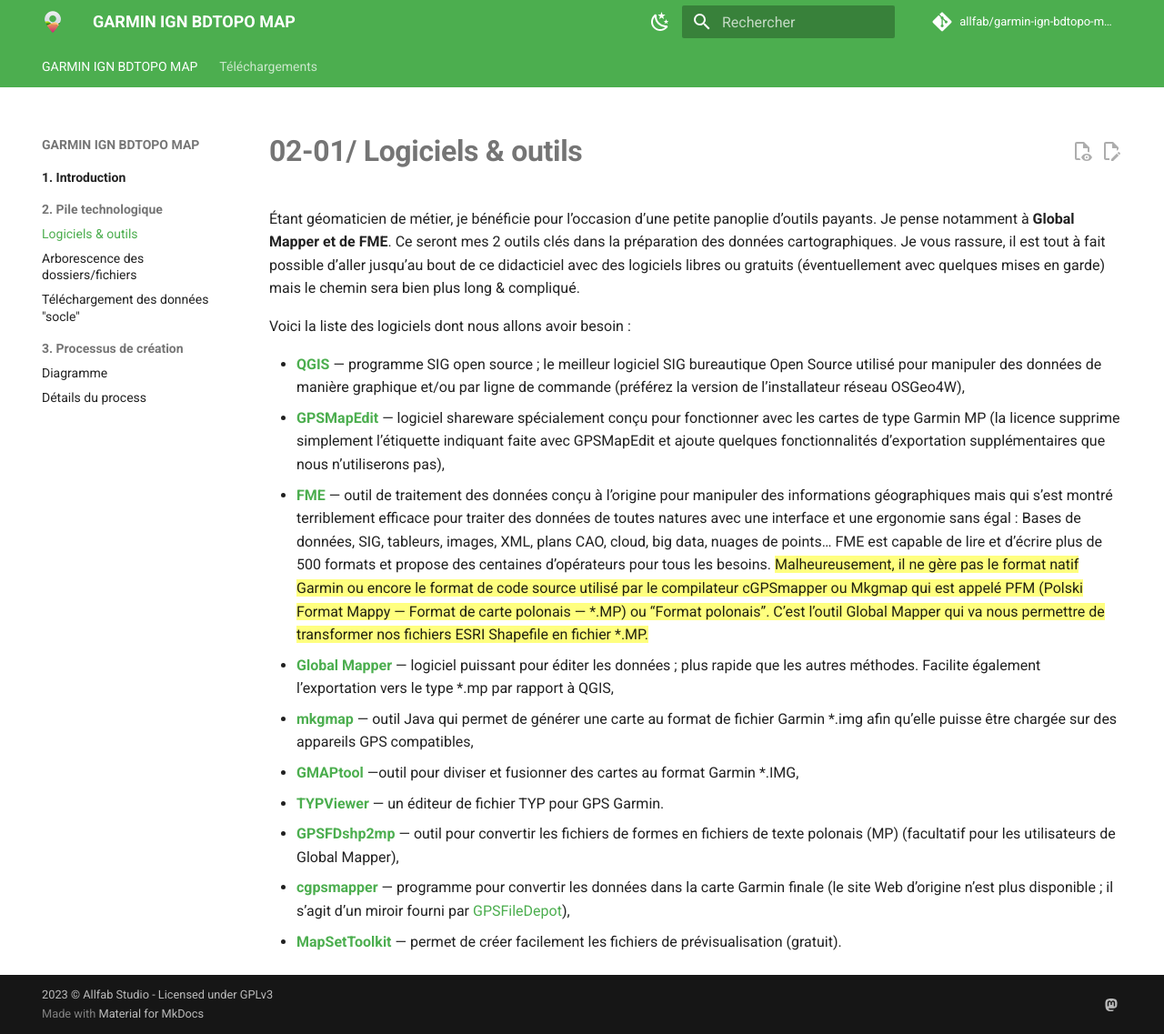
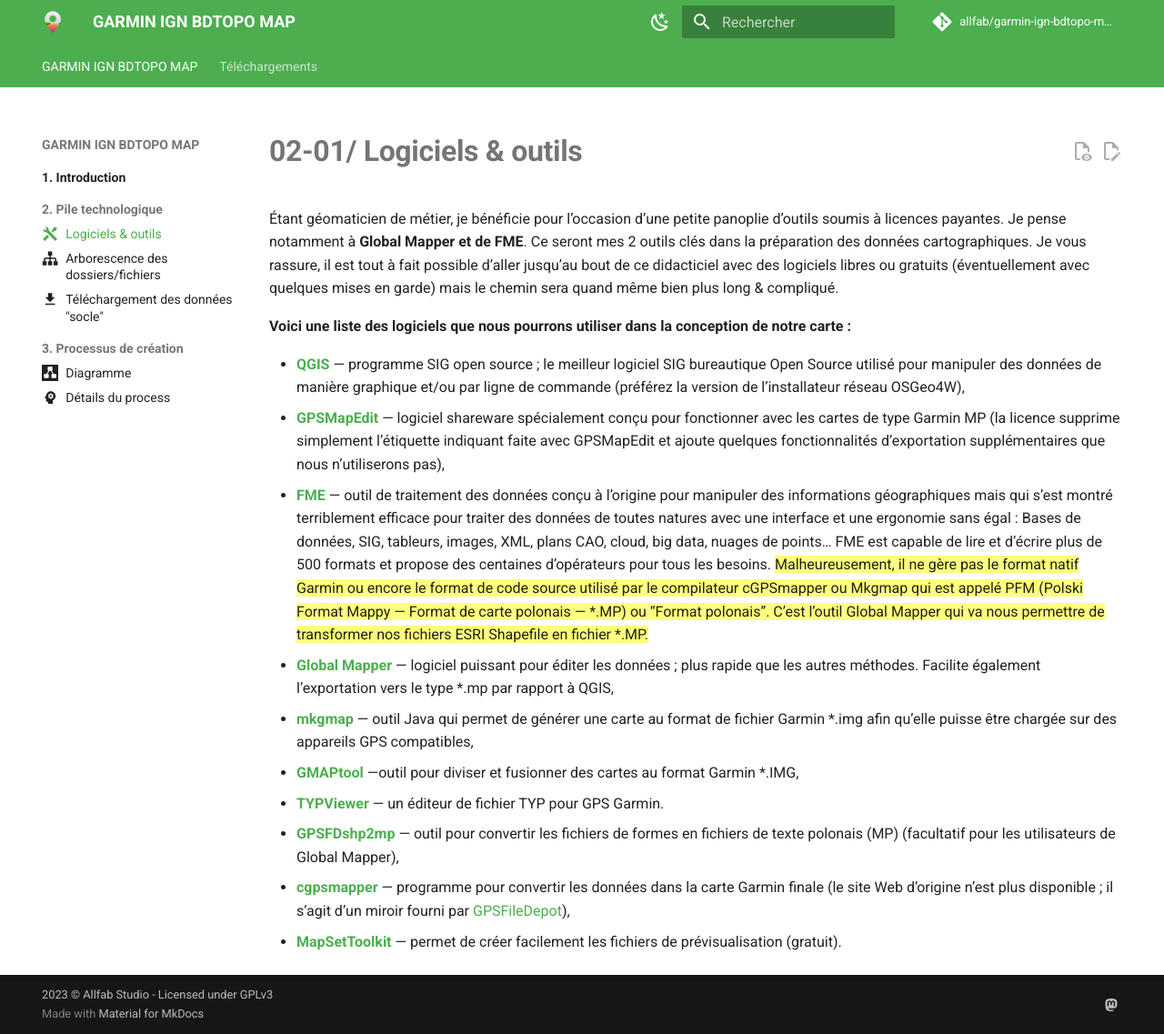
Before and after one commit to allfab/garmin-ign-bdtopo-map, an MkDocs documentation site: the page built from docs/tech-stack/software-tools.md, in a window 1280 px wide and 1137 px high. Shown: the whole window at 91% size. Built offline with MkDocs 1.6.1 and Material for MkDocs 9.7.7, drawn with Linux system fonts in a browser that asks for light colours; some web fonts are replaced; comment, search, counter and statistics services are not loaded.

```diff
--- a/docs/tech-stack/software-tools.md
+++ b/docs/tech-stack/software-tools.md
@@ -1,8 +1,13 @@
+---
+title: Logiciels & outils
+icon: material/tools
+---
+
 # **02-01/ Logiciels & outils**
 
-Étant géomaticien de métier, je bénéficie pour l’occasion d’une petite panoplie d’outils payants. Je pense notamment à **Global Mapper et de FME**. Ce seront mes 2 outils clés dans la préparation des données cartographiques. Je vous rassure, il est tout à fait possible d’aller jusqu’au bout de ce didacticiel avec des logiciels libres ou gratuits (éventuellement avec quelques mises en garde) mais le chemin sera bien plus long & compliqué.
+Étant géomaticien de métier, je bénéficie pour l’occasion d’une petite panoplie d’outils soumis à licences payantes. Je pense notamment à **Global Mapper et de FME**. Ce seront mes 2 outils clés dans la préparation des données cartographiques. Je vous rassure, il est tout à fait possible d’aller jusqu’au bout de ce didacticiel avec des logiciels libres ou gratuits (éventuellement avec quelques mises en garde) mais le chemin sera quand même bien plus long & compliqué.
 
-Voici la liste des logiciels dont nous allons avoir besoin :
+**Voici une liste des logiciels que nous pourrons utiliser dans la conception de notre carte :**
 
 - **[QGIS](https://www.qgis.org/fr/site/forusers/download.html)** — programme SIG open source ; le meilleur logiciel SIG bureautique Open Source utilisé pour manipuler des données de manière graphique et/ou par ligne de commande (préférez la version de l’installateur réseau OSGeo4W),
 - **[GPSMapEdit](http://www.geopainting.com/)** — logiciel shareware spécialement conçu pour fonctionner avec les cartes de type Garmin MP (la licence supprime simplement l’étiquette indiquant faite avec GPSMapEdit et ajoute quelques fonctionnalités d’exportation supplémentaires que nous n’utiliserons pas),
```
Also changed, not shown: docs/index.md (+24 -4 lines), docs/process/details.md (+6 -0 lines), docs/process/diagram.md (+5 -0 lines), docs/tech-stack/data.md (+5 -0 lines), docs/tech-stack/folder-tree.md (+5 -0 lines), docs/assets/images/overview/garmin-topo-france-v6-pro.webp (added), docs/assets/images/overview/map-view-03.png (added), docs/assets/images/overview/map-view-04.png (added), 2 other files.
